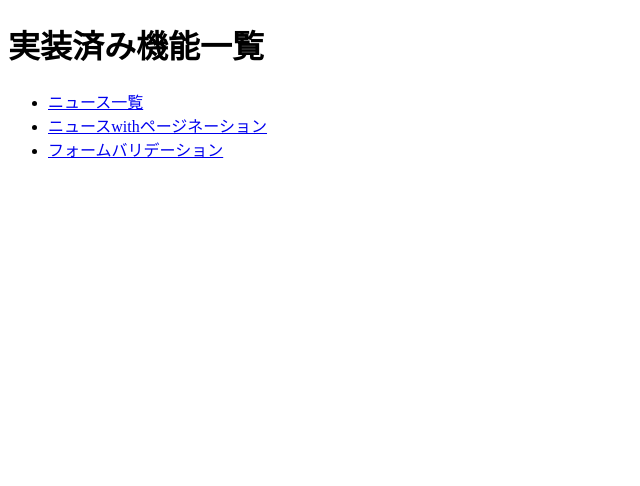
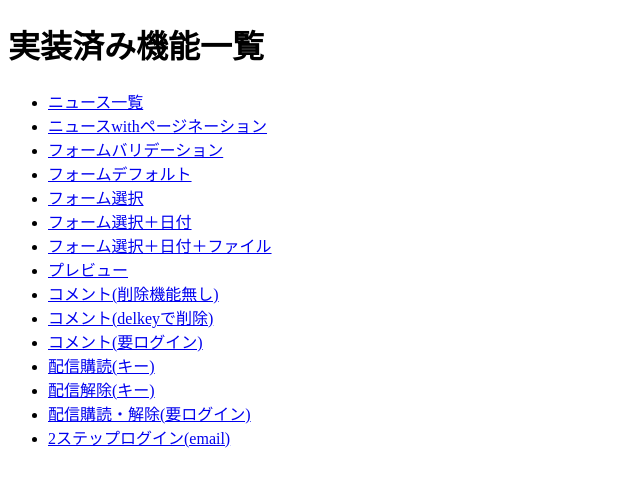
Before and after one commit to painpita/hasebetest-kuroco-nuxt3, a Nuxt app: page / in a window 1280 px wide. Shown: the top 486 px of the page, without its empty margins (0-640 px from the left). Built offline with nearby package versions, Linux system fonts and the light colour scheme.

Commit message:
トップページ更新

```diff
--- a/pages/index.vue
+++ b/pages/index.vue
@@ -4,7 +4,19 @@
         <ul>
             <li><nuxt-link to="/news/">ニュース一覧</nuxt-link></li>
             <li><nuxt-link to="/news_paginated/">ニュースwithページネーション</nuxt-link></li>
-            <li><nuxt-link to="/form/form_validate">フォームバリデーション</nuxt-link></li>
+            <li><nuxt-link to="/form/form_validate/">フォームバリデーション</nuxt-link></li>
+            <li><nuxt-link to="/form/form_default/">フォームデフォルト</nuxt-link></li>
+            <li><nuxt-link to="/form/form_single_choose/">フォーム選択</nuxt-link></li>
+            <li><nuxt-link to="/form/form_single_choose_date/">フォーム選択＋日付</nuxt-link></li>
+            <li><nuxt-link to="/form/form_single_choose_date_file/">フォーム選択＋日付＋ファイル</nuxt-link></li>
+            <li><nuxt-link to="/news/preview/">プレビュー</nuxt-link></li>
+            <li><nuxt-link to="/news/test_with_comment_nodelete/">コメント(削除機能無し)</nuxt-link></li>
+            <li><nuxt-link to="/news/test_with_comment_delkey/">コメント(delkeyで削除)</nuxt-link></li>
+            <li><nuxt-link to="/news/test_with_comment_login/">コメント(要ログイン)</nuxt-link></li>
+            <li><nuxt-link to="/subscribe_with_key/">配信購読(キー)</nuxt-link></li>
+            <li><nuxt-link to="/subscribe_with_key/unsubscribe/">配信解除(キー)</nuxt-link></li>
+            <li><nuxt-link to="/subscribe_with_login/">配信購読・解除(要ログイン)</nuxt-link></li>
+            <li><nuxt-link to="/login/2step_login">2ステップログイン(email)</nuxt-link></li>
         </ul>
     </div>
 </template>
```
